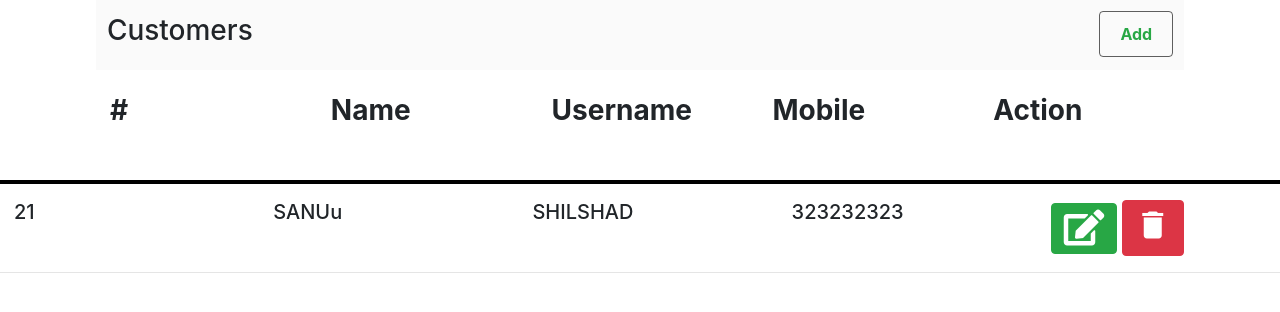
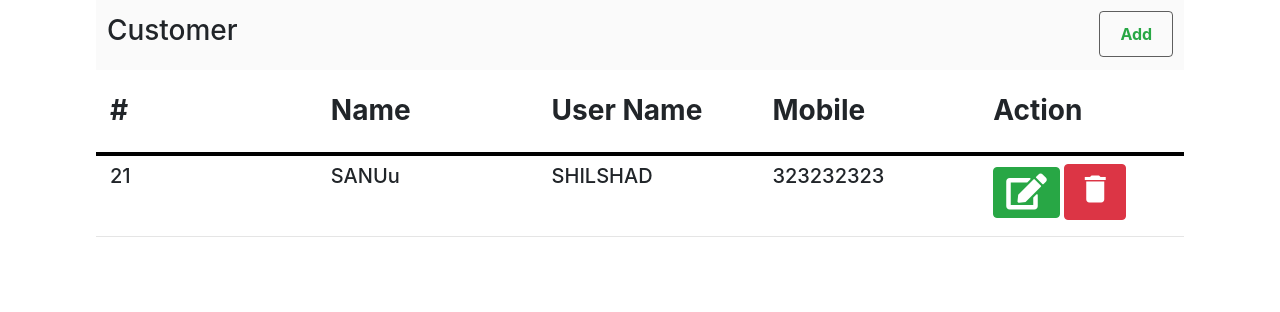
Before and after one commit to sanushilshad/Rapidor, a Django app: page /customer/ in a window 1280 px wide. Shown: the top 312 px of the page. Run offline with Django 3.2, Linux system fonts and the light colour scheme; data comes from the database, SQL or seed files in the repository; both versions use the stored data as it was after the commit; some libraries are stand-ins or nearby versions.

Commit message:
The customer page converted to vuejs format

```diff
--- /dev/null
+++ b/Assignment-4/rapidorintro/assets/customer_vue.js
@@ -0,0 +1,106 @@
+var app = new Vue ({
+    el: "#app",
+    delimiters: ['[[', ']]'],
+    data: {
+
+        a: 10,
+        customer_list: [],
+        name1: null,
+        user_name: null,
+        mobile: null,
+        name2: null,
+        user_name2: null,
+        mobile2: null,
+        update_id: null
+
+    },
+    methods: {
+        square(){
+            return this.a * this.a
+        },
+
+        fetch_customer(){
+            let url = '/customer/fetch'
+            axios.get(url, {}).then(response =>{
+
+                this.customer_list = response.data
+                console.log("fetched",this.customer_list)
+            })
+
+        },
+        delete_customer(customer){
+            console.log(customer)
+            let url = '/customer/delete'
+            axios.post(url,{'id':customer.id}).then(response =>{
+                new Noty({
+                    text: response.data.message,
+                    theme    : 'mint',
+                    type : 'success',
+                    timeout : false,
+
+                }).show();
+                if (response.data.status){
+
+                    const index = this.customer_list.indexOf(customer);
+                    if (index > -1) {
+                      this.customer_list.splice(index, 1);
+                    }
+
+                }
+            })
+        },
+
+        fetch_customer_again(customer) {
+            console.log(customer.id);
+            this.update_id = customer.id
+            let url = '/customer/fetch_single'
+            axios.post(url, { 'id': customer.id }).then(response => {
+                this.name2 = response.data.name;
+                this.user_name2 = response.data.username;
+                this.mobile2 = response.data.mobile;
+
+
+
+            })
+        },
+
+        update_customer() {
+            console.log(this.update_id)
+            axios.post('/customer/update', {
+                id: this.update_id,
+                name: this.name2,
+                username: this.user_name2,
+                mobile: this.mobile2,
+
+            }).then( (response)=> {
+                console.log(response)
+                this.fetch_customer()
+            });
+
+        },
+
+        create() {
+            axios.post('/customer/create', {
+            name:  this.name1,
+            username: this.user_name,
+            mobile: this.mobile,
+            })
+                .then( (response)=> {
+
+                    this.fetch_customer()
+
+                });
+
+        }
+
+
+
+    },
+
+
+    mounted (){
+        console.log("mounted", this.a)
+        console.log(this.square())
+        this.fetch_customer()
+    }
+})
--- a/Assignment-4/rapidorintro/customer/templates/customer/main.html
+++ b/Assignment-4/rapidorintro/customer/templates/customer/main.html
@@ -1,3 +1,5 @@
+
+
 {% load static %}
 <!DOCTYPE html>
 <html lang="en" dir="ltr">
@@ -10,8 +12,10 @@
      <link rel="stylesheet" href="https://use.fontawesome.com/releases/v5.7.0/css/all.css" integrity="sha384-lZN37f5QGtY3VHgisS14W3ExzMWZxybE1SJSEsQp9S+oqd12jhcu+A56Ebc1zFSJ" crossorigin="anonymous">
      {% comment %} <link rel="stylesheet" href="https://maxcdn.bootstrapcdn.com/bootstrap/3.4.1/css/bootstrap.min.css"> {% endcomment %}
       <link href="https://fonts.googleapis.com/icon?family=Material+Icons" rel="stylesheet">
-      <link href={% static 'style.css'%} rel="stylesheet">
-     <title>Polls</title>
+      <link rel="stylesheet" href="https://cdnjs.cloudflare.com/ajax/libs/noty/3.1.4/noty.css" integrity="sha512-NXUhxhkDgZYOMjaIgd89zF2w51Mub53Ru3zCNp5LTlEzMbNNAjTjDbpURYGS5Mop2cU4b7re1nOIucsVlrx9fA==" crossorigin="anonymous" referrerpolicy="no-referrer" />
+      <link href='/static/style.css?v=2' rel="stylesheet">
+
+    <title>Customers</title>
 
 
 
@@ -22,12 +26,12 @@
   </head>
 
   <body>
-
+<div id="app">
 
 <div class='document'>
 
     <div class="align-left">
-      <h3>Customers<h3>
+      <h3>Customer<h3>
     </div>
     <div class="align-right">
       <button type="button" id="btn" style='padding: 10px 20px;border: 1px solid rgba(0, 0, 0, 0.623);' class="btn btn-outline-success" data-toggle="modal" data-target="#exampleModalCenter"><b>Add</b></button>
@@ -53,19 +57,19 @@
         </button>
       </div>
       <div class="modal-body">
-        <p>Username: </p>
-        <input type="text" id="username" class="form-control" placeholder="Name" aria-describedby="basic-addon1">
+        <p>Name: </p>
+        <input v-model="name1" type="text" id="name" class="form-control" placeholder="Name" aria-describedby="basic-addon1">
         <br>
-        <p>Name: </p>
-        <input type="text" id="name" class="form-control" placeholder="Name" aria-describedby="basic-addon1">
+        <p>User Name:</p>
+        <input v-model="user_name" type="text" id="user_name" class="form-control" placeholder="User Name" aria-describedby="basic-addon1">
           <br>
           <p>Mobile:</p>
-        <input type="number" id="mobile" class="form-control" placeholder="Mobile" aria-describedby="basic-addon1">
+        <input v-model="mobile" type="number" id="mobile" class="form-control" placeholder="Mobile" aria-describedby="basic-addon1">
           <br>
       </div>
       <div class="modal-footer">
-        <button type="button" class="btn btn-secondary" data-dismiss="modal">Close</button>
-        <button type="button" id="submit-1" class="btn btn-primary">Create</button>
+        <button type="button" class="btn btn-secondary"  data-dismiss="modal">Close</button>
+        <button v-on:click="create" type="button" data-dismiss="modal" id="submit-1" class="btn btn-primary">Create</button>
       </div>
     </div>
   </div>
@@ -85,18 +89,18 @@
       </div>
       <div class="modal-body">
         <p>Name: </p>
-        <input type="text" id="name-2" class="form-control"  aria-describedby="basic-addon1">
+        <input v-model="name2" type="text" id="name-2" class="form-control" placeholder="Name" aria-describedby="basic-addon1">
         <br>
-         <p>Username: </p>
-        <input type="text" id="username-2" class="form-control"  aria-describedby="basic-addon1">
+        <p>User Name:</p>
+        <input v-model="user_name2" type="text" id="user_name-2" class="form-control" placeholder="User Name" aria-describedby="basic-addon1">
           <br>
           <p>Mobile:</p>
-        <input type="number" id="mobile-2" class="form-control"  value=10 aria-describedby="basic-addon1">
+        <input v-model="mobile2" type="number" id="mobile-2" class="form-control" placeholder="Mobile" aria-describedby="basic-addon1">
           <br>
       </div>
       <div class="modal-footer">
         <button type="button" class="btn btn-secondary" data-dismiss="modal">Close</button>
-        <button type="button" id="submit-2" class="btn btn-primary">Save changes</button>
+        <button v-on:click="update_customer" type="button" id="submit-2"  data-dismiss="modal" class="btn btn-primary">Save changes</button>
       </div>
     </div>
   </div>
@@ -107,36 +111,42 @@
 <div class="row">
     <div style="padding-left:29px" class="col"><h3><b>#</b></h3></div>
     <div class="col"><h3><b>Name</b></h3></div>
-  <div class="col"><h3><b>Username</b></h3></div>
+    <div class="col"><h3><b>User Name</b></h3></div>
    <div class="col"><h3><b>Mobile</b></h3></div>
     <div class="col"><h3><b>Action</b></h3></div>
 </div>
+<hr style='border-top: 4px solid black'>
 </div>
 
 
-<hr style='border-top: 4px solid black;'>
 
-<div class="document_3">
-{% for customer in customers %}
+
+<div class="document_2">
+
+  <div  v-for='customer in customer_list'>
   <div class="row">
-    <div style="padding-left:29px" class="col"><h4 style='font-size:20px'>{{customer.id}}</h4></div>
-    <div class="col"><h4 style='font-size:20px'>{{customer.name}}</h4></div>
-    <div class="col"><h4 style='font-size:20px'>{{customer.username}}</h4></div>
-    <div class="col"><h4 style='font-size:20px'>{{customer.mobile}}</h4></div>
+    <div style="padding-left:29px" class="col"><h4 style='font-size:20px'>[[customer.id]]</h4></div>
+    <div class="col"><h4 style='font-size:20px'>[[customer.name]]</h4></div>
+    <div class="col"><h4 style='font-size:20px'>[[customer.username]]</h4></div>
+    <div class="col">
+      <h4  style='font-size:20px'>[[customer.mobile]]</h4>
+    </div>
     <div class="col">
 
-    <button type="button" data-id='{{customer.id}}' class="btn btn-success update"><i style='font-size:36px;' class='fas fa-edit'></i></button>
-    <button type="button" data-id='{{customer.id}}' class="btn btn-danger delete" ><i class="material-icons" style="font-size:36px;color:white">delete</i></button>
+      <button type="button" v-on:click = "fetch_customer_again(customer)" data-toggle="modal" data-target="#exampleModalCenter2" :data-id='[[customer.id]]' class="btn btn-success update"><i style='font-size:36px;' class='fas fa-edit'></i></button>
+      <button type="button" v-on:click = "delete_customer(customer)" :data-id='[[customer.id]]' class="btn btn-danger delete" ><i class="material-icons" style="font-size:36px;color:white">delete</i></button>
+    </div>
+  </div>
+    <hr>
+  </div>
+
 </div>
 
 
-  </div>
-<hr>
-{% endfor %}
 
 
-<div>
-
+</div>
+  </body>
 
   <script src="https://code.jquery.com/jquery-3.2.1.slim.min.js" integrity="sha384-KJ3o2DKtIkvYIK3UENzmM7KCkRr/rE9/Qpg6aAZGJwFDMVNA/GpGFF93hXpG5KkN" crossorigin="anonymous"></script>
 <script src="https://cdnjs.cloudflare.com/ajax/libs/popper.js/1.12.9/umd/popper.min.js" integrity="sha384-ApNbgh9B+Y1QKtv3Rn7W3mgPxhU9K/ScQsAP7hUibX39j7fakFPskvXusvfa0b4Q" crossorigin="anonymous"></script>
@@ -144,7 +154,9 @@
 <script src="https://cdn.jsdelivr.net/npm/bootstrap@5.0.2/dist/js/bootstrap.bundle.min.js" integrity="sha384-MrcW6ZMFYlzcLA8Nl+NtUVF0sA7MsXsP1UyJoMp4YLEuNSfAP+JcXn/tWtIaxVXM" crossorigin="anonymous"></script>
 <script src="https://unpkg.com/axios/dist/axios.min.js"></script>
 <script src="https://ajax.googleapis.com/ajax/libs/jquery/3.5.1/jquery.min.js"></script>
-<script src={% static 'customer.js'%}></script>
+ <script src="https://cdn.jsdelivr.net/npm/vue@2.6.14/dist/vue.js"></script>
+  <script src="https://cdnjs.cloudflare.com/ajax/libs/noty/3.1.4/noty.js" integrity="sha512-mgZL3SZ/vIooDg2mU2amX6NysMlthFl/jDbscSRgF/k3zmICLe6muAs7YbITZ+61FeUoo1plofYAocoR5Sa1rQ==" crossorigin="anonymous" referrerpolicy="no-referrer"></script>
 
-  </body>
+{% comment %} <script src={% static 'script_2.js'%}></script> {% endcomment %}
+<script src='/static/customer_vue.js?v=5'></script>
 </html>
--- a/Assignment-4/rapidorintro/customer/views.py
+++ b/Assignment-4/rapidorintro/customer/views.py
@@ -101,11 +101,12 @@ def delete(request):
     if (exist):
         customer = Customer.objects.get(id = id_1)
         customer.delete()
-        return JsonResponse('Successfully deleted', safe=False)
+        return JsonResponse({"message":'Successfully deleted','status':True}, safe=False)
     else:
         return JsonResponse({
-            "message": "Invalid Customer ID"
+            "message": "Invalid Customer ID","status": False
         })
+
 
 
 def mains(request):
```
Also changed, not shown: Assignment-4/rapidorintro/assets/product_vue.js (+60 -5 lines), Assignment-4/rapidorintro/product/templates/product/main.html (+23 -22 lines), Assignment-4/rapidorintro/db.sqlite3. Lines whose indentation alone changed are shown as unchanged.
